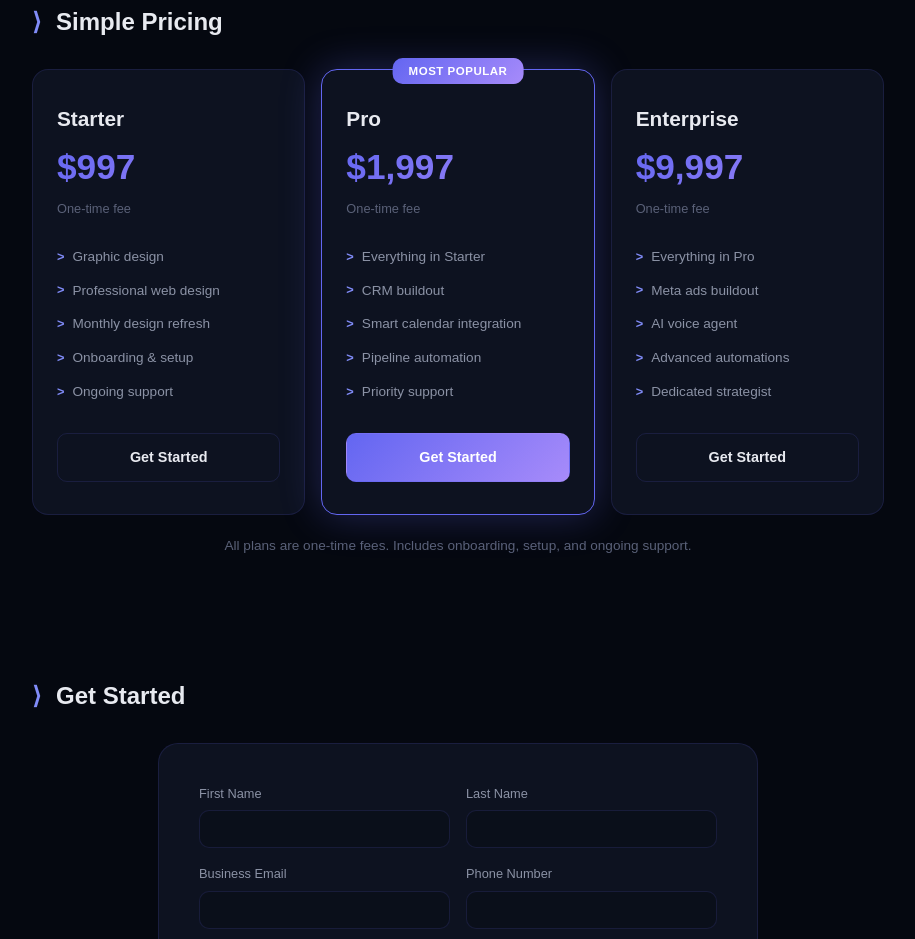
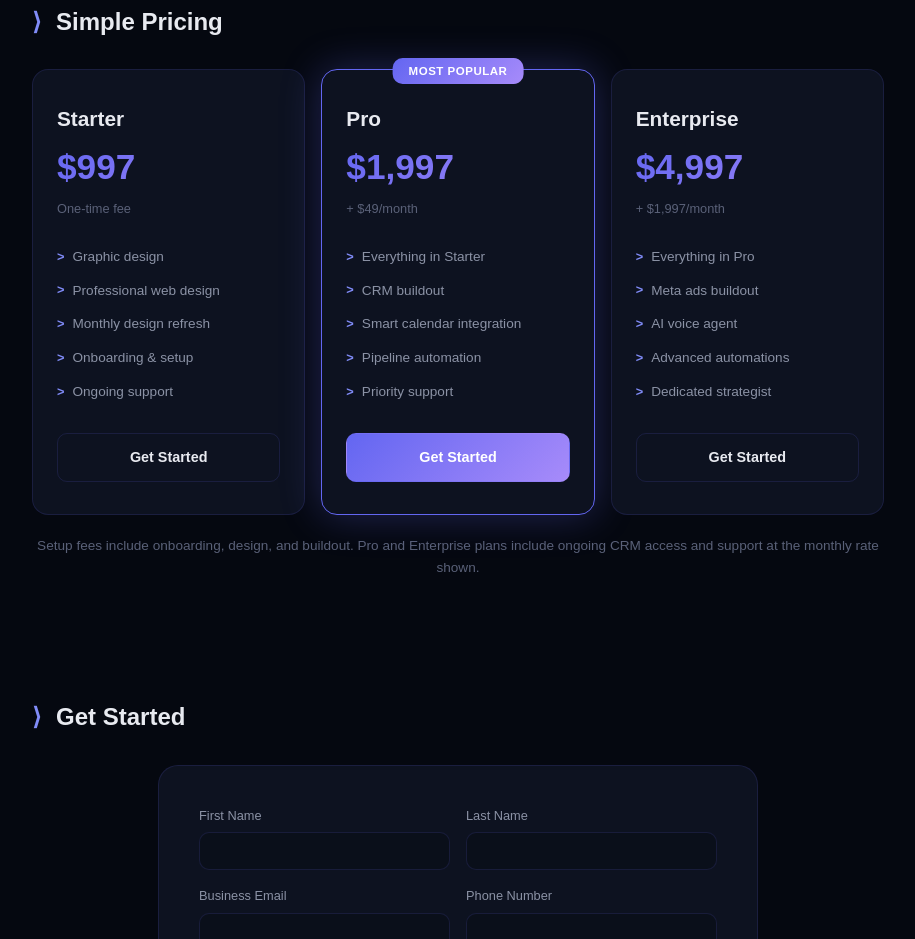
Before and after one commit to velosify/velosify-website, a plain HTML site: page index.html in a window 1280 px wide. Shown: the part 2568-3507 px from the top of the page, without its empty margins (182-1097 px from the left). Drawn offline with Linux system fonts and the light colour scheme; a web font is replaced by a local one.

Commit message:
Add monthly pricing to Pro and Enterprise tiers

```diff
--- a/index.html
+++ b/index.html
@@ -1143,7 +1143,7 @@
         <span class="pricing-badge">Most Popular</span>
         <h3 class="pricing-name">Pro</h3>
         <div class="pricing-price">$1,997</div>
-        <div class="pricing-period">One-time fee</div>
+        <div class="pricing-period">+ $49/month</div>
         <ul class="pricing-features">
           <li>Everything in Starter</li>
           <li>CRM buildout</li>
@@ -1156,8 +1156,8 @@
       <!-- Enterprise -->
       <div class="pricing-card">
         <h3 class="pricing-name">Enterprise</h3>
-        <div class="pricing-price">$9,997</div>
-        <div class="pricing-period">One-time fee</div>
+        <div class="pricing-price">$4,997</div>
+        <div class="pricing-period">+ $1,997/month</div>
         <ul class="pricing-features">
           <li>Everything in Pro</li>
           <li>Meta ads buildout</li>
@@ -1168,7 +1168,7 @@
         <a href="#contact" class="pricing-btn">Get Started</a>
       </div>
     </div>
-    <p class="pricing-note">All plans are one-time fees. Includes onboarding, setup, and ongoing support.</p>
+    <p class="pricing-note">Setup fees include onboarding, design, and buildout. Pro and Enterprise plans include ongoing CRM access and support at the monthly rate shown.</p>
   </section>
 
   <!-- CONTACT FORM -->
```
